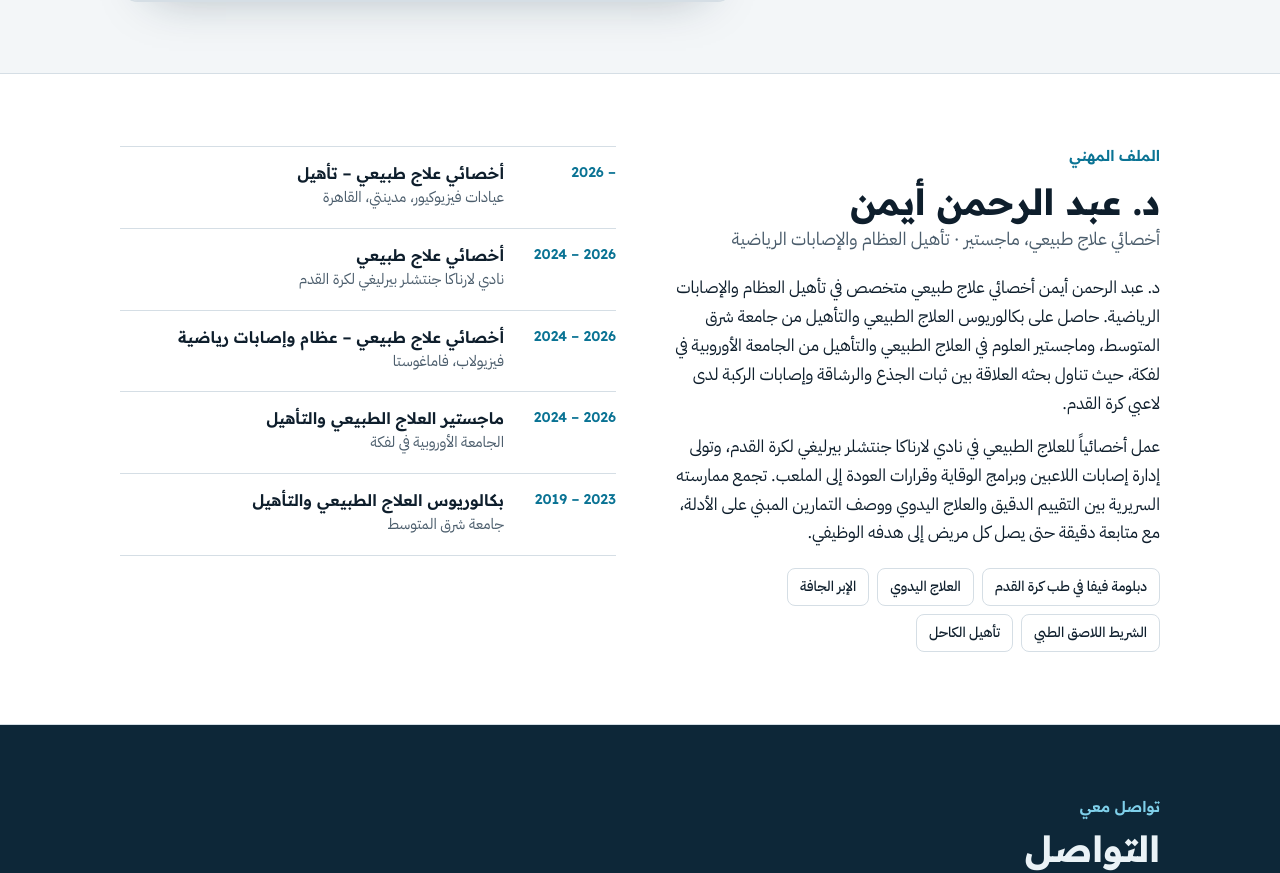
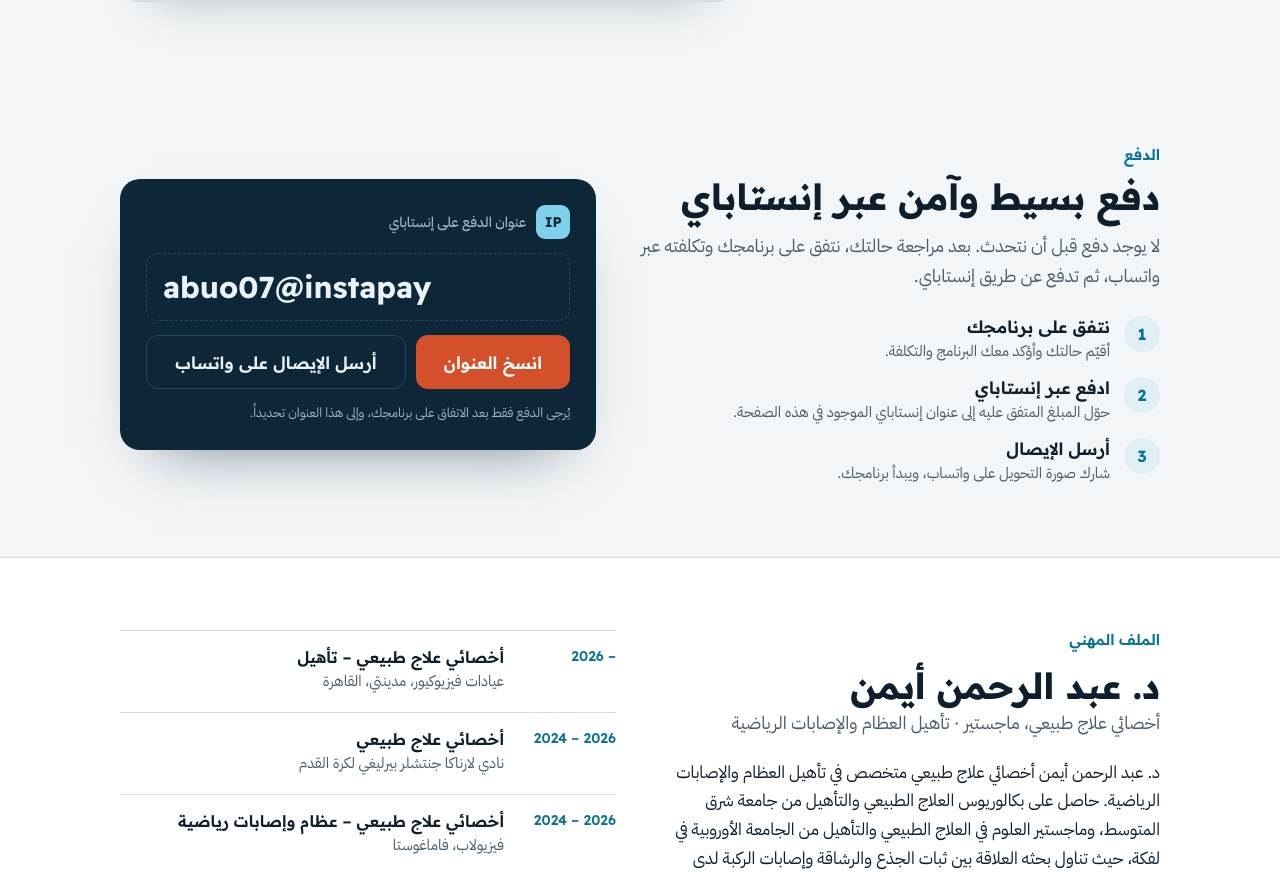
Before and after one commit to physioplusfit/physioplusfit.github.io, a plain HTML site: page index.html in a window 1280 px wide. Shown: the part 3233-4106 px from the top of the page. Drawn offline with Linux system fonts and the light colour scheme.

Commit message:
Add files via upload

```diff
--- a/index.html
+++ b/index.html
@@ -126,6 +126,21 @@ pre{white-space:pre-wrap;background:var(--bg);border:1px solid var(--line);borde
 .btn-row{display:flex;flex-wrap:wrap;gap:10px}
 .btn-row .ghost{color:var(--ink);border-color:var(--line)}
 
+/* payment */
+.pay-grid{display:grid;grid-template-columns:minmax(0,1.1fr) minmax(0,1fr);gap:40px;align-items:center}
+.pay-steps{list-style:none;margin:24px 0 0;padding:0;display:grid;gap:14px;counter-reset:p}
+.pay-steps li{display:grid;grid-template-columns:36px minmax(0,1fr);gap:2px 14px;counter-increment:p}
+.pay-steps li::before{content:counter(p);grid-row:span 2;width:36px;height:36px;border-radius:50%;background:var(--brand-soft);color:var(--brand);display:grid;place-items:center;font:700 16px var(--f-display)}
+.pay-steps b{font:600 17px var(--f-display)}
+.pay-steps span{color:var(--muted);font-size:15px;line-height:1.6}
+.ipa-card{background:var(--navy);color:var(--navy-ink);border-radius:20px;padding:26px;display:grid;gap:14px;box-shadow:0 30px 60px -36px rgba(13,39,56,.6)}
+.ipa-top{display:flex;align-items:center;gap:10px;color:var(--navy-muted);font-size:14px;font-weight:500}
+.ipa-logo{width:34px;height:34px;border-radius:9px;background:#7FD0EA;color:var(--navy);display:grid;place-items:center;font:700 14px var(--f-display)}
+.ipa-addr{font:700 clamp(22px,4vw,30px) var(--f-display);direction:ltr;unicode-bidi:isolate;text-align:start;user-select:all;overflow-wrap:anywhere;padding:14px 16px;border:1.5px dashed var(--navy-line);border-radius:12px}
+.ipa-name{color:var(--navy-muted);font-size:15px}
+.ipa-card .ghost{color:var(--navy-ink);border-color:var(--navy-line)}
+.ipa-note{margin:0;font-size:13px;color:var(--navy-muted);line-height:1.6}
+
 /* profile */
 .profile{display:grid;grid-template-columns:minmax(0,1fr) minmax(0,1fr);gap:48px;align-items:start}
 .profile p{margin:0 0 14px;max-width:60ch}
@@ -149,7 +164,7 @@ pre{white-space:pre-wrap;background:var(--bg);border:1px solid var(--line);borde
 .foot{padding-block:28px 40px;border-top:1px solid var(--navy-line);margin-top:48px;color:var(--navy-muted);font-size:14px;display:grid;gap:8px}
 
 @media (max-width:880px){
-  .hero-grid,.form-wrap,.profile{grid-template-columns:minmax(0,1fr)}
+  .hero-grid,.form-wrap,.profile,.pay-grid{grid-template-columns:minmax(0,1fr)}
   .gonio{max-width:320px;order:-1}
   .grid3{grid-template-columns:repeat(2,minmax(0,1fr))}
   .steps{grid-template-columns:repeat(2,minmax(0,1fr))}
@@ -307,6 +322,30 @@ pre{white-space:pre-wrap;background:var(--bg);border:1px solid var(--line);borde
     </div>
   </section>
 
+  <section class="band pay" id="payment" aria-labelledby="h-pay">
+    <div class="inner pay-grid">
+      <div>
+        <p class="eyebrow" data-t="payE">Payment</p>
+        <h2 id="h-pay" data-t="payH">Simple, secure payment with InstaPay</h2>
+        <p class="sec-lead" data-t="payLead">There's no payment before we talk. After I review your case, we agree on your program and its fee on WhatsApp, and then you pay through InstaPay.</p>
+        <ol class="pay-steps">
+          <li><b data-t="p1h">Agree on your program</b><span data-t="p1p">I assess your case and confirm the program and fee with you.</span></li>
+          <li><b data-t="p2h">Pay with InstaPay</b><span data-t="p2p">Send the agreed amount to the InstaPay address on this page.</span></li>
+          <li><b data-t="p3h">Send the receipt</b><span data-t="p3p">Share a screenshot of the payment on WhatsApp, and your program starts.</span></li>
+        </ol>
+      </div>
+      <div class="ipa-card">
+        <div class="ipa-top"><span class="ipa-logo" aria-hidden="true">IP</span><span data-t="ipaLabel">InstaPay payment address</span></div>
+        <div class="ipa-addr" id="ipa">abuo07@instapay</div>
+        <div class="btn-row">
+          <button class="cta" type="button" id="copyIpa" data-t="copyIpa">Copy address</button>
+          <a class="cta ghost" id="receipt" href="https://wa.me/201018538022" target="_blank" rel="noopener" data-t="sendReceipt">Send receipt on WhatsApp</a>
+        </div>
+        <p class="ipa-note" data-t="ipaNote">Please pay only after we have agreed on your program, and only to this exact address.</p>
+      </div>
+    </div>
+  </section>
+
   <section class="band process" aria-labelledby="h-about">
     <div class="inner profile">
       <div>
@@ -380,6 +419,10 @@ contactL:"أفضل طريقة للتواصل معك",cw:"رسالة واتساب
 consent:"أوافق على مشاركة هذه البيانات وتقاريري مع د. عبد الرحمن أيمن للتواصل معي بخصوص التأهيل. *",
 send:"جهّز رسالة واتساب",doneH:"رسالتك جاهزة",done1:"اضغط \"افتح واتساب\" وأرسل الرسالة.",done2:"ثم أرفق صور أو ملفات PDF لتقرير الرنين أو الأشعة في نفس المحادثة.",done3:"إذا لم يفتح واتساب، انسخ الرسالة وأرسلها إلى الرقم بالأسفل.",
 copy:"انسخ الرسالة",openWa:"افتح واتساب",copied:"تم النسخ",
+payE:"الدفع",payH:"دفع بسيط وآمن عبر إنستاباي",payLead:"لا يوجد دفع قبل أن نتحدث. بعد مراجعة حالتك، نتفق على برنامجك وتكلفته عبر واتساب، ثم تدفع عن طريق إنستاباي.",
+p1h:"نتفق على برنامجك",p1p:"أقيّم حالتك وأؤكد معك البرنامج والتكلفة.",p2h:"ادفع عبر إنستاباي",p2p:"حوّل المبلغ المتفق عليه إلى عنوان إنستاباي الموجود في هذه الصفحة.",p3h:"أرسل الإيصال",p3p:"شارك صورة التحويل على واتساب، ويبدأ برنامجك.",
+ipaLabel:"عنوان الدفع على إنستاباي",copyIpa:"انسخ العنوان",sendReceipt:"أرسل الإيصال على واتساب",
+ipaNote:"يُرجى الدفع فقط بعد الاتفاق على برنامجك، وإلى هذا العنوان تحديداً.",
 aboutE:"الملف المهني",aboutH:"د. عبد الرحمن أيمن",aboutSub:"أخصائي علاج طبيعي، ماجستير · تأهيل العظام والإصابات الرياضية",
 about1:"د. عبد الرحمن أيمن أخصائي علاج طبيعي متخصص في تأهيل العظام والإصابات الرياضية. حاصل على بكالوريوس العلاج الطبيعي والتأهيل من جامعة شرق المتوسط، وماجستير العلوم في العلاج الطبيعي والتأهيل من الجامعة الأوروبية في لفكة، حيث تناول بحثه العلاقة بين ثبات الجذع والرشاقة وإصابات الركبة لدى لاعبي كرة القدم.",
 about2:"عمل أخصائياً للعلاج الطبيعي في نادي لارناكا جنتشلر بيرليغي لكرة القدم، وتولى إدارة إصابات اللاعبين وبرامج الوقاية وقرارات العودة إلى الملعب. تجمع ممارسته السريرية بين التقييم الدقيق والعلاج اليدوي ووصف التمارين المبني على الأدلة، مع متابعة دقيقة حتى يصل كل مريض إلى هدفه الوظيفي.",
@@ -430,6 +473,10 @@ $("f").addEventListener("submit",e=>{
   $("done").hidden=false;
   $("done").scrollIntoView({behavior:matchMedia("(prefers-reduced-motion: reduce)").matches?"auto":"smooth",block:"nearest"});
 });
+$("copyIpa").onclick=async()=>{
+  try{await navigator.clipboard.writeText("abuo07@instapay");$("copyIpa").textContent=T("copied")}
+  catch(e){const r=document.createRange();r.selectNodeContents($("ipa"));const s=getSelection();s.removeAllRanges();s.addRange(r)}
+};
 $("copy").onclick=async()=>{
   try{await navigator.clipboard.writeText($("msg").textContent);$("copy").textContent=T("copied")}
   catch(e){const r=document.createRange();r.selectNodeContents($("msg"));const s=getSelection();s.removeAllRanges();s.addRange(r)}
```
